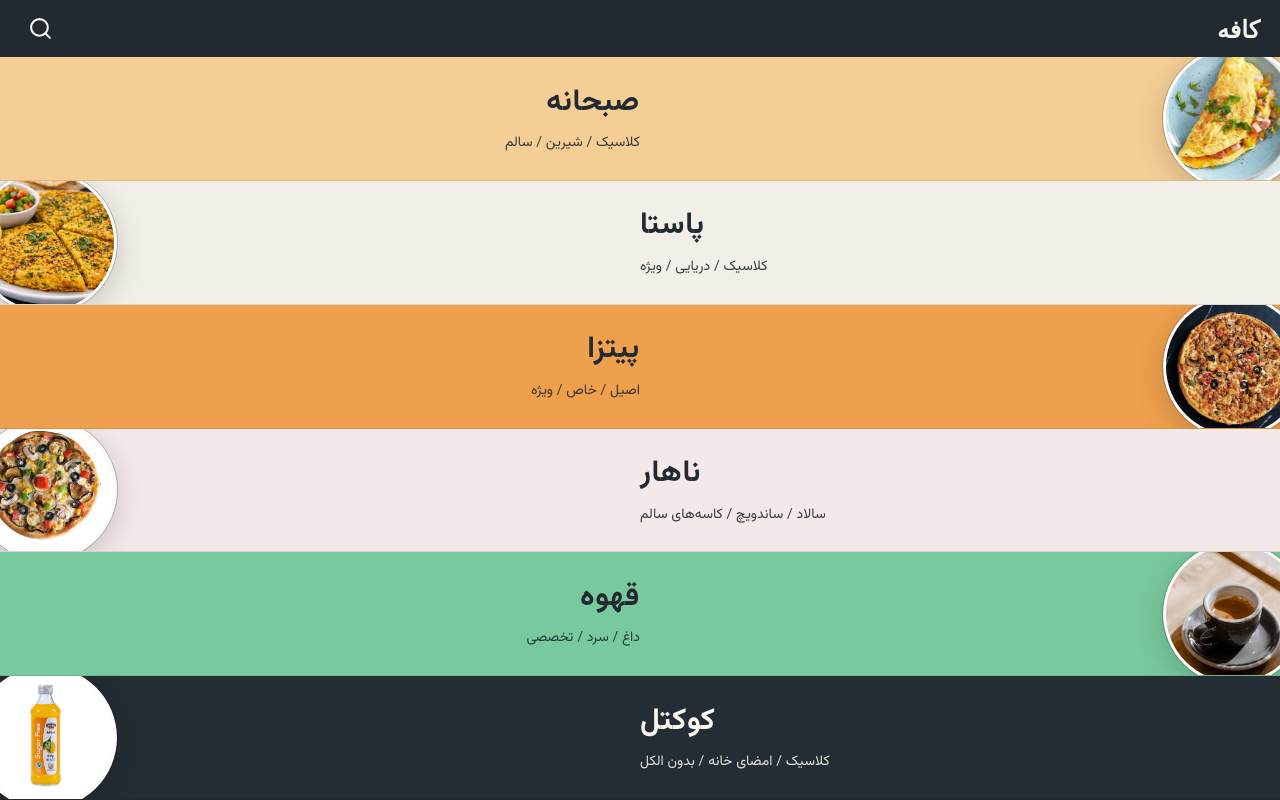
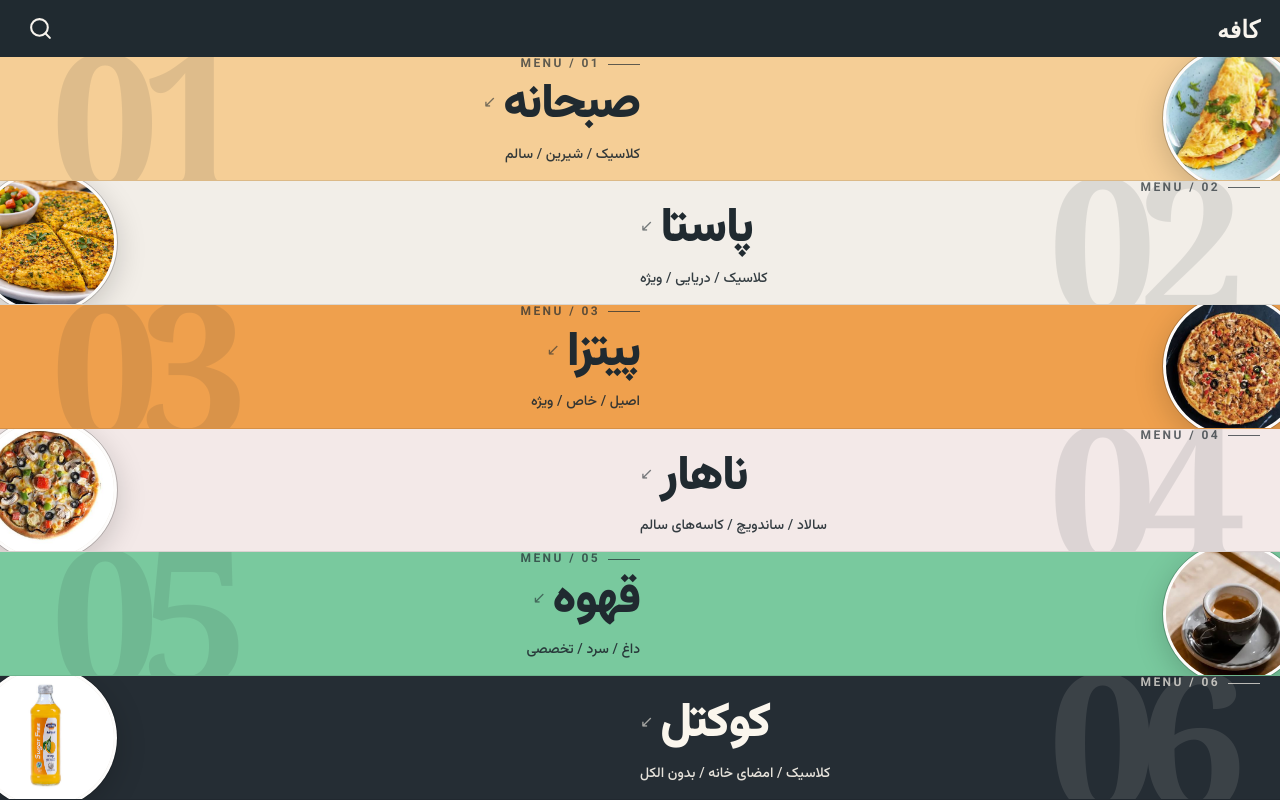
Before and after one commit to Mr-dnh/camenu, a Next.js app: page / in a window 1280 px wide. Built offline with nearby package versions, Linux system fonts and the light colour scheme.

Commit message:
Add editorial category numbering and typography

```diff
--- a/src/components/category-menu.tsx
+++ b/src/components/category-menu.tsx
@@ -108,13 +108,26 @@ export function CategoryMenu() {
                   }`}
 >
                   <span
+                    className={`pointer-events-none absolute top-1/2 -translate-y-1/2 select-none font-serif text-[clamp(6rem,17vw,12rem)] font-black leading-none tracking-[-0.09em] opacity-[0.10] transition-transform duration-500 group-hover:scale-105 ${imageOnRight ? "left-[4%]" : "right-[4%]"}`}
+                    aria-hidden="true"
+                  >
+                    {String(index + 1).padStart(2, "0")}
+                  </span>
+                  <span className="mb-2 flex items-center gap-2 text-[10px] font-bold tracking-[0.2em] opacity-70 sm:text-xs">
+                    <span className="inline-block h-px w-5 bg-current sm:w-8" />
+                    MENU / {String(index + 1).padStart(2, "0")}
+                  </span>
+                  <span
                     data-text={category.name}
-                    className="category-title relative max-w-full text-2xl font-bold leading-tight tracking-wide sm:text-3xl">
+                    className="category-title relative max-w-full text-3xl font-black leading-[1.1] tracking-tight sm:text-4xl md:text-5xl"
+                  >
                     {category.name}
+                    <span className="mr-2 inline-block align-middle text-sm font-normal opacity-60 transition-transform duration-300 group-hover:-translate-x-1 sm:text-base" aria-hidden="true">↙</span>
                   </span>
-                  <span className="category-subtitle mt-2 max-w-full text-xs leading-5 opacity-90 sm:mt-3 sm:text-sm">
+                  <span className="category-subtitle mt-2 max-w-full text-xs font-medium leading-5 opacity-90 sm:mt-3 sm:text-sm">
                     {category.subtitle}
                   </span>
+                  <span className="mt-3 h-[3px] w-8 bg-current transition-[width] duration-300 group-hover:w-14 sm:mt-4" aria-hidden="true" />
                 </span>
                 <ImagePlaceholder
                   src={category.image}
```
